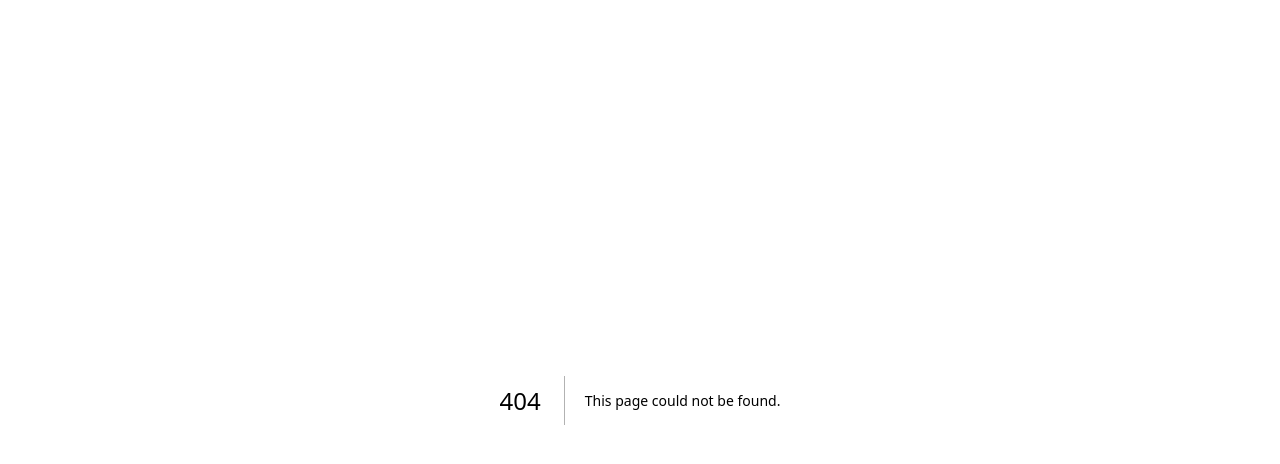
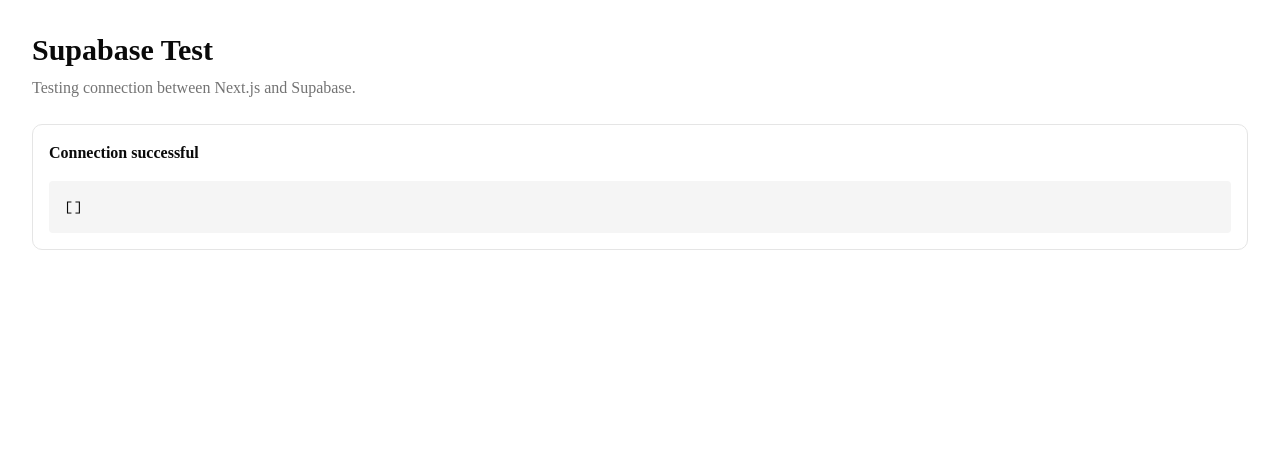
Before and after one commit to andresze020/rumbo, a Next.js app: page /supabase-test in a window 1280 px wide. Before the commit this address had no page. Shown: the top 464 px of the page. Built offline with nearby package versions, Linux system fonts and the light colour scheme; no server answers; the database is empty.

Commit message:
Connect Supabase to Next.js

```diff
--- a/package.json
+++ b/package.json
@@ -10,6 +10,8 @@
   },
   "dependencies": {
     "@base-ui/react": "^1.5.0",
+    "@supabase/ssr": "^0.10.3",
+    "@supabase/supabase-js": "^2.106.2",
     "class-variance-authority": "^0.7.1",
     "clsx": "^2.1.1",
     "lucide-react": "^1.17.0",
--- /dev/null
+++ b/src/app/supabase-test/page.tsx
@@ -0,0 +1,36 @@
+import { createClient } from "@/lib/supabase/server";
+
+export default async function SupabaseTestPage() {
+  const supabase = await createClient();
+
+  const { data, error } = await supabase
+    .from("connection_tests")
+    .select("id, message, created_at")
+    .order("created_at", { ascending: false })
+    .limit(5);
+
+  return (
+    <main className="min-h-screen p-8">
+      <h1 className="text-3xl font-bold">Supabase Test</h1>
+
+      <p className="mt-2 text-muted-foreground">
+        Testing connection between Next.js and Supabase.
+      </p>
+
+      {error ? (
+        <div className="mt-6 rounded-lg border border-red-300 p-4 text-red-600">
+          <p className="font-semibold">Connection failed</p>
+          <p>{error.message}</p>
+        </div>
+      ) : (
+        <div className="mt-6 rounded-lg border p-4">
+          <p className="font-semibold">Connection successful</p>
+
+          <pre className="mt-4 overflow-auto rounded bg-muted p-4 text-sm">
+            {JSON.stringify(data, null, 2)}
+          </pre>
+        </div>
+      )}
+    </main>
+  );
+}
--- /dev/null
+++ b/src/lib/supabase/server.ts
@@ -0,0 +1,28 @@
+import { createServerClient } from "@supabase/ssr";
+import { cookies } from "next/headers";
+
+export async function createClient() {
+  const cookieStore = await cookies();
+
+  return createServerClient(
+    process.env.NEXT_PUBLIC_SUPABASE_URL!,
+    process.env.NEXT_PUBLIC_SUPABASE_PUBLISHABLE_KEY!,
+    {
+      cookies: {
+        getAll() {
+          return cookieStore.getAll();
+        },
+        setAll(cookiesToSet) {
+          try {
+            cookiesToSet.forEach(({ name, value, options }) => {
+              cookieStore.set(name, value, options);
+            });
+          } catch {
+            // This can happen in Server Components.
+            // Middleware/auth refresh will handle cookies later.
+          }
+        },
+      },
+    }
+  );
+}
```
Also changed, not shown: 1 other file (tests, documents, lock files or other folders).
